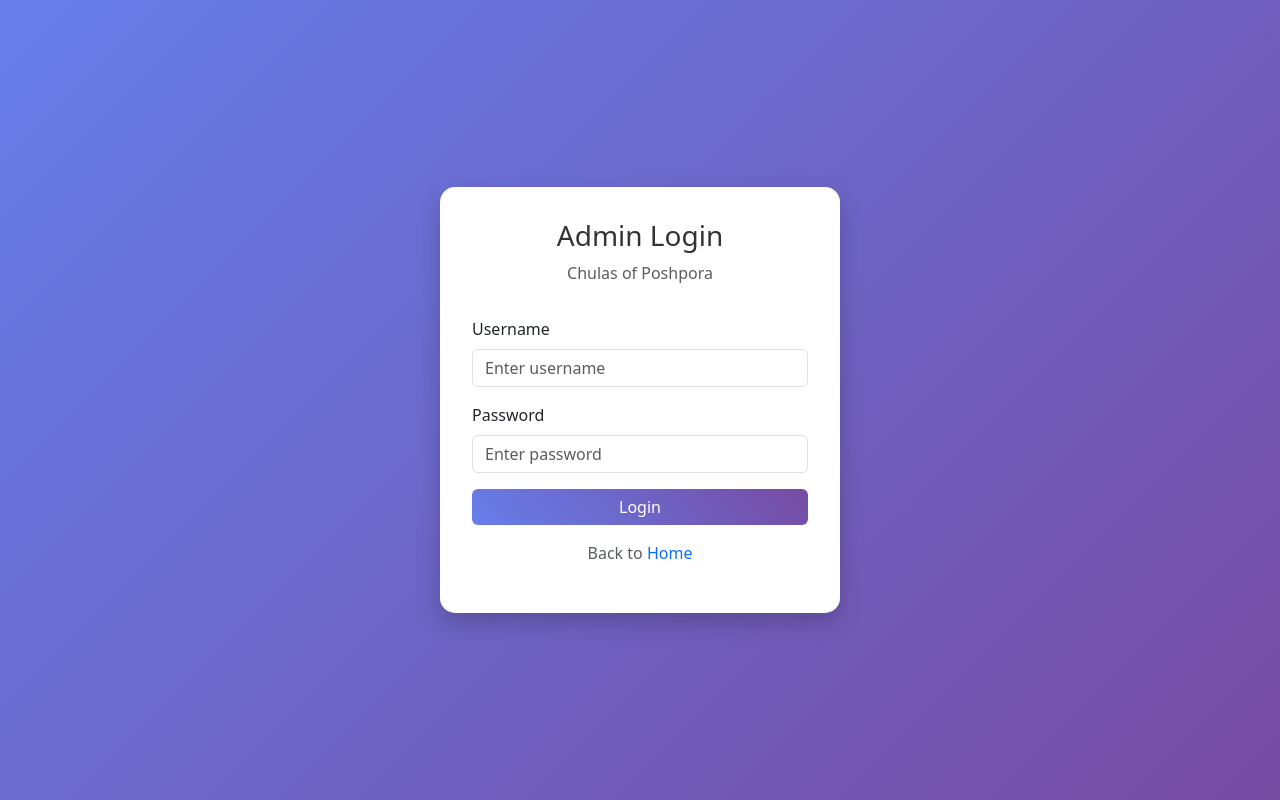
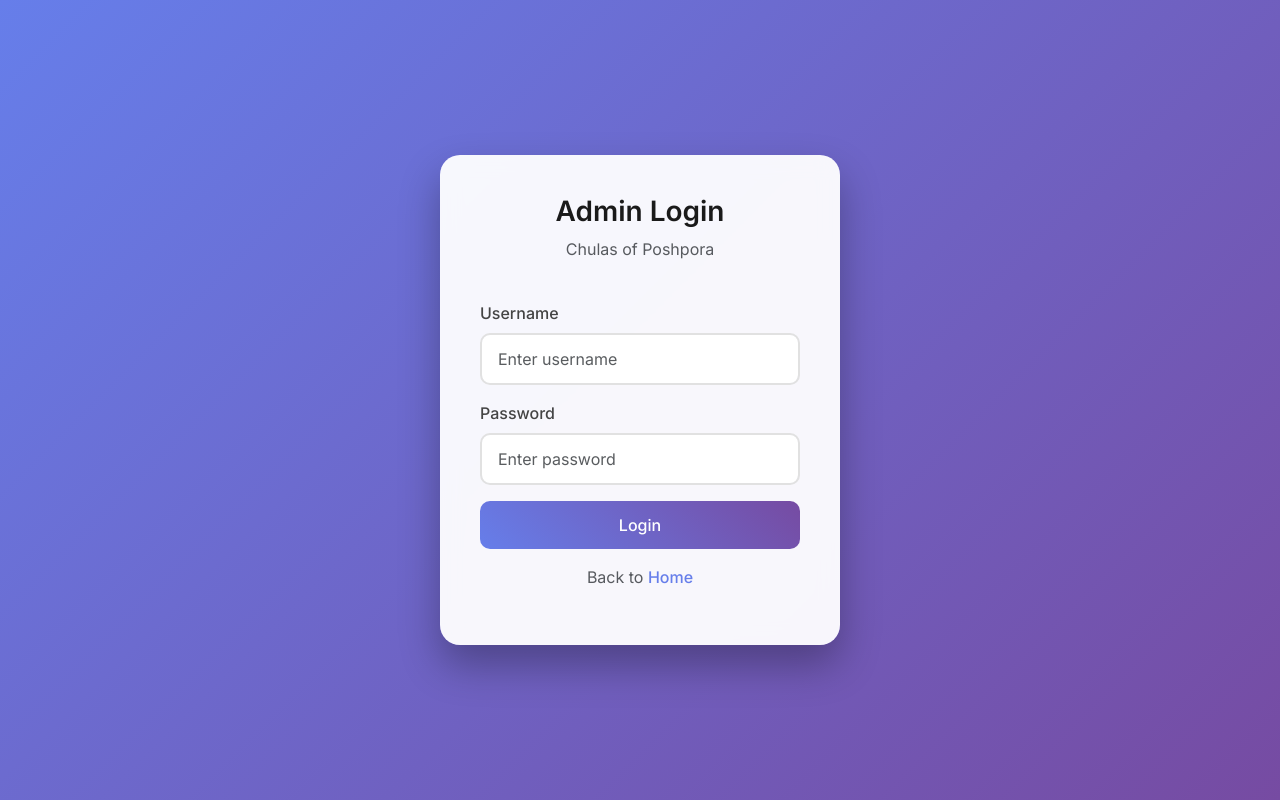
Before and after one commit to Yamin-Bhat/chulas-list, a Flask app: page /login in a window 1280 px wide. Run offline with Flask 3, Linux system fonts and the light colour scheme.

Commit message:
added more styling to the login.html

```diff
--- a/templates/login.html
+++ b/templates/login.html
@@ -4,6 +4,7 @@
   <meta charset="UTF-8">
   <title>Admin Login - Chulas of Poshpora</title>
   <link href="https://cdn.jsdelivr.net/npm/bootstrap@5.3.3/dist/css/bootstrap.min.css" rel="stylesheet">
+  <link href="https://fonts.googleapis.com/css2?family=Inter:wght@300;400;500;600&display=swap" rel="stylesheet">
   <style>
   body {
     background: linear-gradient(135deg, #667eea 0%, #764ba2 100%);
@@ -12,37 +13,94 @@
     justify-content: center;
     height: 100vh;
     margin: 0;
+    font-family: 'Inter', sans-serif;
   }
+
   .login-card {
     width: 100%;
     max-width: 400px;
-      padding: 2rem;
-      border-radius: 15px;
-      background-color: white;
-      box-shadow: 0 10px 25px rgba(0,0,0,0.2);
+    padding: 2.5rem;
+    border-radius: 20px;
+    background-color: rgba(255, 255, 255, 0.95);
+    box-shadow: 0 20px 40px rgba(0,0,0,0.3);
+    backdrop-filter: blur(10px);
+    transform: translateY(0);
+    transition: all 0.3s ease;
   }
+
+  .login-card:hover {
+    transform: translateY(-5px);
+    box-shadow: 0 25px 50px rgba(0,0,0,0.4);
+  }
+
   .login-header {
     text-align: center;
-      margin-bottom: 2rem;
+    margin-bottom: 2.5rem;
   }
+
   .login-header h3 {
-      color: #333;
-      font-weight: 300;
+    color: #1a1a1a;
+    font-weight: 600;
+    font-size: 1.75rem;
+    margin-bottom: 0.5rem;
   }
+
+  .login-header p {
+    color: #666;
+    font-size: 1rem;
+  }
+
+  .form-control {
+    padding: 0.75rem 1rem;
+    border: 2px solid #e1e1e1;
+    border-radius: 10px;
+    transition: all 0.3s ease;
+  }
+
   .form-control:focus {
     border-color: #667eea;
-      box-shadow: 0 0 0 0.2rem rgba(102, 126, 234, 0.25);
+    box-shadow: 0 0 0 4px rgba(102, 126, 234, 0.15);
   }
+
+  .form-label {
+    font-weight: 500;
+    color: #444;
+    margin-bottom: 0.5rem;
+  }
+
   .btn-primary {
     background: linear-gradient(45deg, #667eea, #764ba2);
     border: none;
+    padding: 0.75rem;
+    font-weight: 500;
+    border-radius: 10px;
+    transition: all 0.3s ease;
   }
+
   .btn-primary:hover {
     background: linear-gradient(45deg, #5a67d8, #6b46a3);
-      transform: translateY(-1px);
+    transform: translateY(-2px);
+    box-shadow: 0 5px 15px rgba(102, 126, 234, 0.4);
   }
+
   #errorMsg {
     display: none;
+    border-radius: 10px;
+    padding: 1rem;
+    margin-bottom: 1.5rem;
+    border: none;
+    background-color: #fee2e2;
+    color: #dc2626;
+  }
+
+  .text-center a {
+    color: #667eea;
+    font-weight: 500;
+    transition: color 0.3s ease;
+  }
+
+  .text-center a:hover {
+    color: #764ba2;
   }
 </style>
 </head>
```
Lines whose indentation alone changed are shown as unchanged.
